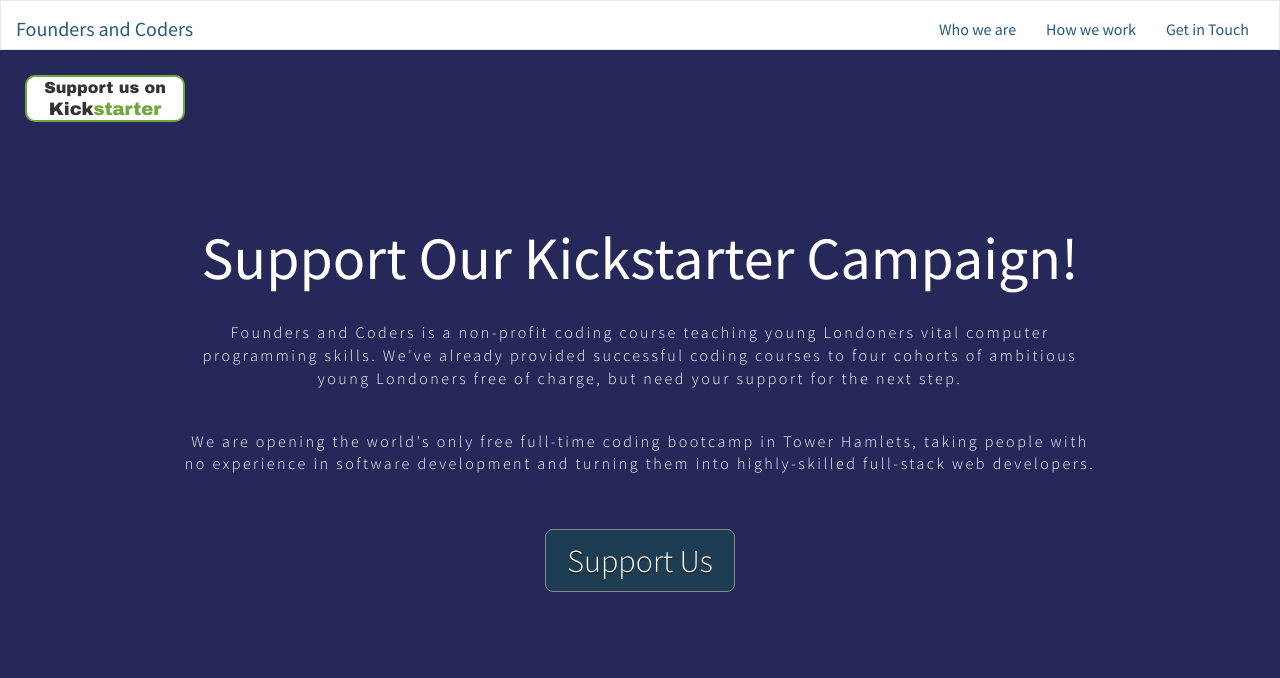
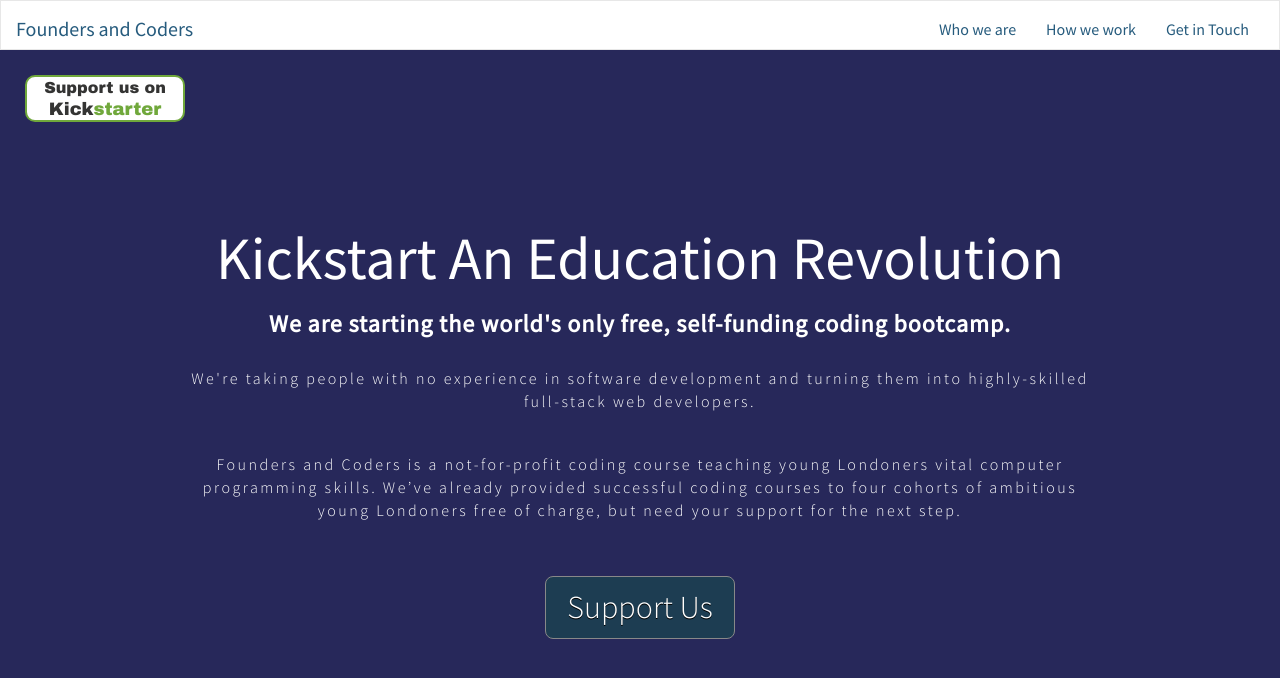
Before and after one commit to sofer/foundersandcoders, a Jekyll site: the page built from index.html, in a window 1280 px wide and 900 px high. Shown: the top 678 px of the window. Built offline with Jekyll 4.4.1, drawn with Linux system fonts in a browser that asks for light colours; nearby versions of some CDN libraries.

Commit message:
changes kickstarter text

```diff
--- a/css/main.css
+++ b/css/main.css
@@ -297,6 +297,13 @@
   font-size: 60px;
   color: #ffffff;
   padding-bottom: 10px;
+}
+.kickstarter .container h3 {
+  font-weight: 300;
+  color: #ffffff;
+  padding-top: 10px;
+  padding-bottom: 10px;
+  letter-spacing: 1px;
 }
 .kickstarter .container a {
   margin-top: 20px;
--- a/index.html
+++ b/index.html
@@ -29,10 +29,11 @@
 		<!-- no idea what to do below... -->
 
 		<div class="container">
-			<h1>Support Our Kickstarter Campaign!</h1>
-			<p> Founders and Coders is a non-profit coding course teaching young Londoners vital computer programming skills. We’ve already provided successful coding courses to four cohorts of ambitious young Londoners free of charge, but need your support for the next step.</p>
-			<p>We are opening the world's only free full-time coding bootcamp in Tower Hamlets, taking people with no experience in software development and turning them into highly-skilled full-stack web developers.
-			</p>
+			<h1>Kickstart An Education Revolution</h1>
+			<h3><strong>We are starting the world's only free, self-funding coding bootcamp.</strong> </h3>
+
+			<p>We're taking people with no experience in software development and turning them into highly-skilled full-stack web developers.</p>
+			<p> Founders and Coders is a not-for-profit coding course teaching young Londoners vital computer programming skills. We’ve already provided successful coding courses to four cohorts of ambitious young Londoners free of charge, but need your support for the next step.</p>
 			<a href="http://www.linksomewhereplease.com"><button>Support Us</button></a>
 		</div>
 
```
Also changed, not shown: css/main.scss (+7 -0 lines), 1 other file.
